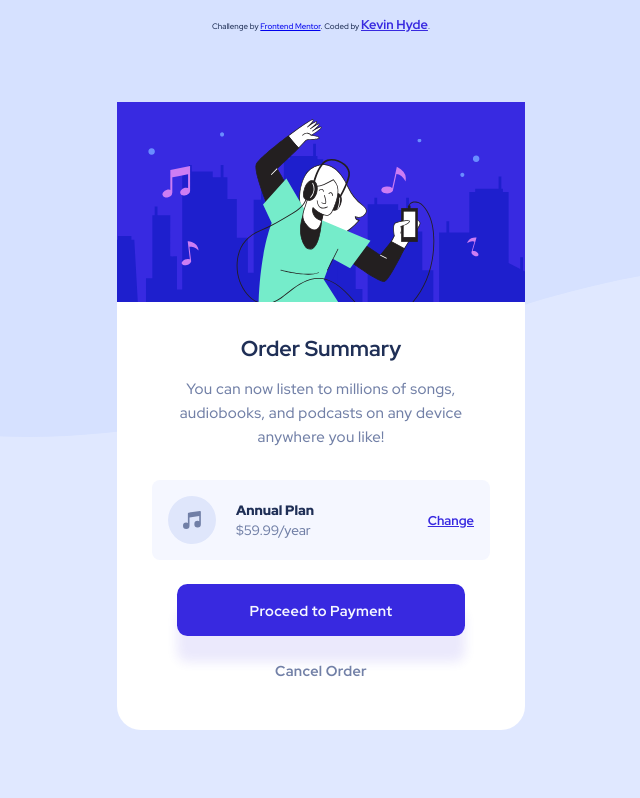
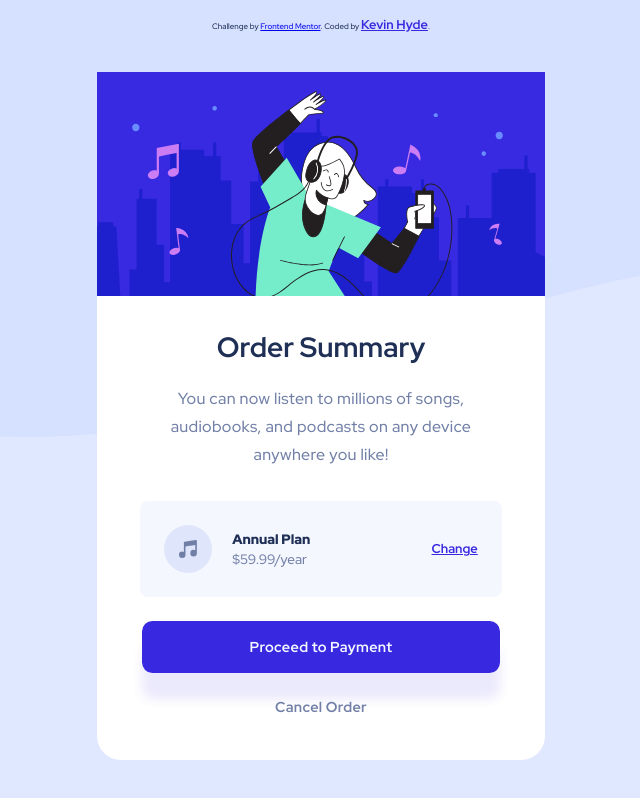
Before and after one commit to futurethang/fe-mentor-order-summary-component, a plain HTML site: page index.html in a window 1280 px wide. Shown: the whole page, without its empty margins (319-959 px from the left). Drawn offline with Linux system fonts and the light colour scheme.

Commit message:
resize responsive design

```diff
--- a/index.html
+++ b/index.html
@@ -30,14 +30,14 @@
           any device anywhere you like!
         </p>
 
-        <section class="order-summary">
-          <img src="./images/icon-music.svg" alt="music icon">
+        <div class="order-summary">
+          <img src="./images/icon-music.svg" alt="music icon" />
           <div class="product">
             <div class="prod-name">Annual Plan</div>
             <div class="price">$59.99/year</div>
           </div>
           <a href="#" class="change">Change</a>
-        </section>
+        </div>
 
         <button class="proceed">Proceed to Payment</button>
         <button class="cancel">Cancel Order</button>
@@ -45,10 +45,13 @@
     </div>
 
     <div class="attribution">
-      Challenge by
-      <a href="https://www.frontendmentor.io?ref=challenge" target="_blank"
-        >Frontend Mentor</a
-      >. Coded by <a href="https://kevin-hyde.netlify.app/" target="blank">Kevin Hyde</a>.
+      <span
+        >Challenge by
+        <a href="https://www.frontendmentor.io?ref=challenge" target="_blank"
+          >Frontend Mentor</a
+        >. Coded by
+        <a href="https://kevin-hyde.netlify.app/" target="blank">Kevin Hyde</a>.
+      </span>
     </div>
   </body>
 </html>
--- a/styles.css
+++ b/styles.css
@@ -98,7 +98,7 @@ button {
   background: var(--bright-blue);
   color: var(--very-pale-blue);
   font-family: "Red Hat Display";
-  width: 18rem;
+  width: 80%;
   border: unset;
   border-radius: 0.65rem;
   height: 3.25rem;
@@ -143,8 +143,8 @@ button:hover {
     height: 100vh;
   }
   .container {
-    width: 25.5rem;
-    height: 39.25rem;
+    width: 28rem;
+    height: 43rem;
     margin: auto;
     position: absolute;
     top: 50%;
@@ -154,6 +154,22 @@ button:hover {
   }
 
   header {
-    height: 12.5rem;
+    height: 14rem;
   }
+
+  h1 {
+    font-size: 1.75rem;
+  }
+
+  p {
+    padding: 0 2.75rem;
+    line-height: 1.75rem;
+    font-size: 16px;
+  }
+
+  .order-summary {
+    width: 70%;
+    padding: 1.5rem;
+  }
+
 }
```
